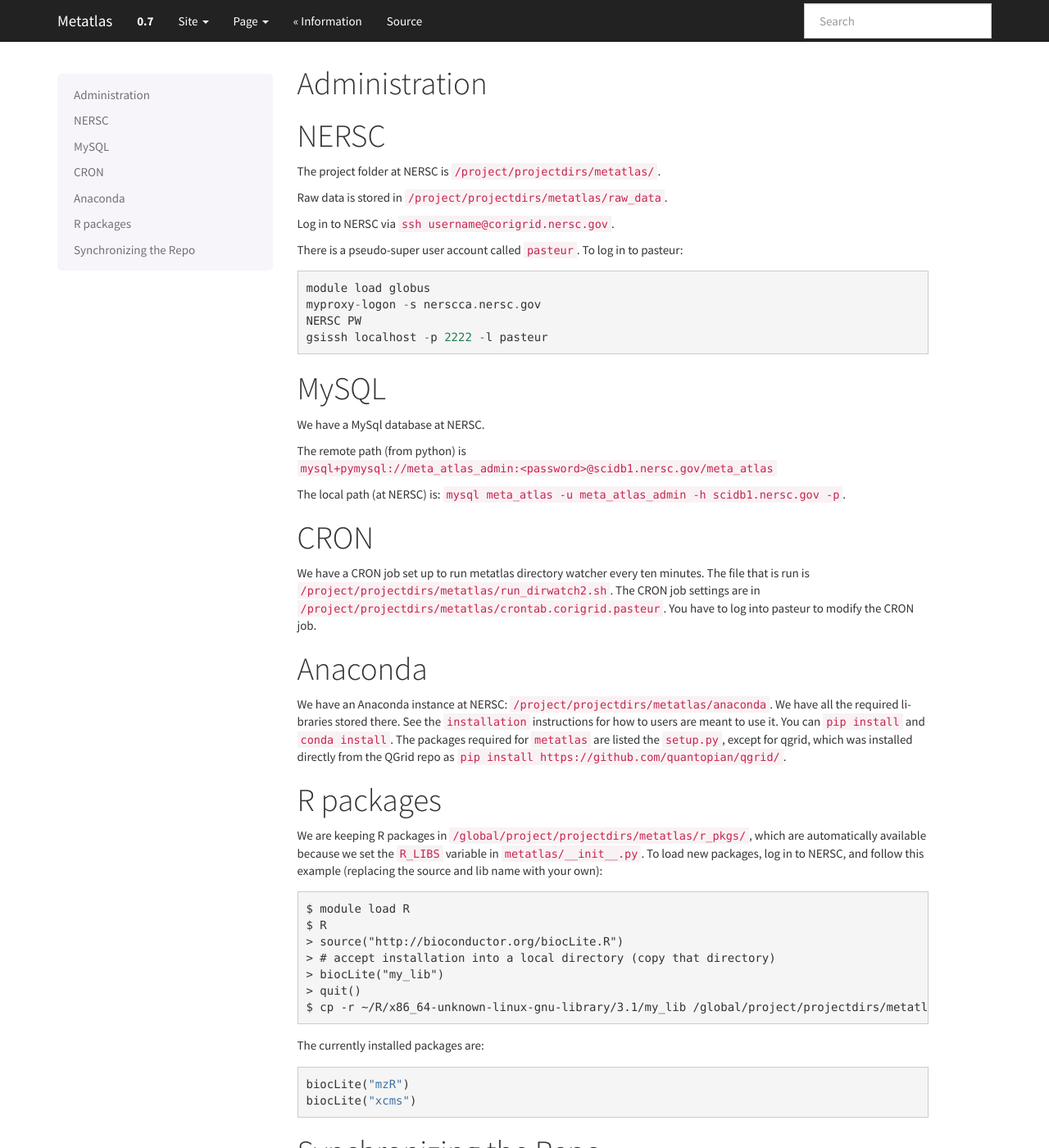
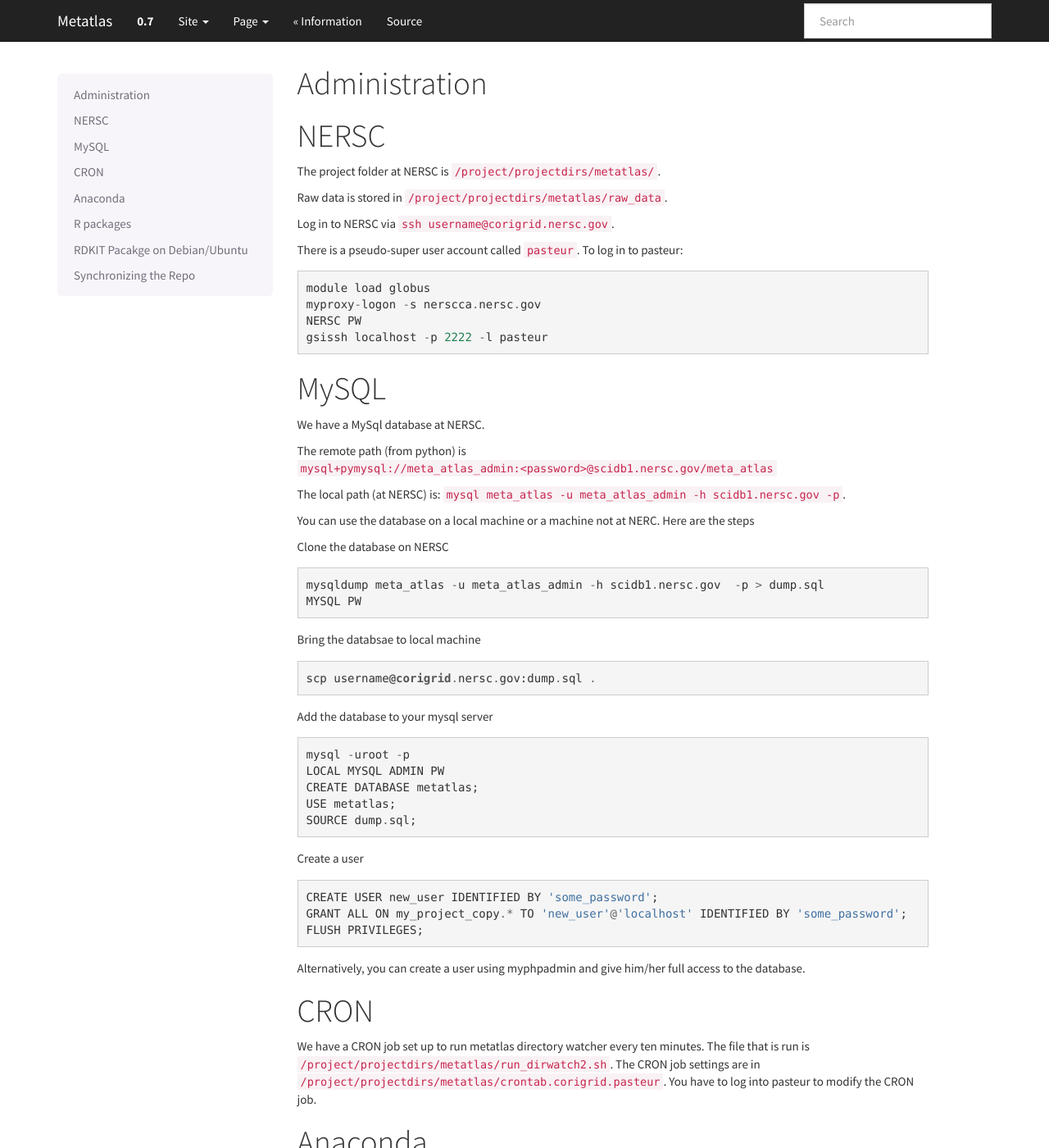
Before and after one commit to biorack/metatlas, a Sphinx documentation site: the page built from docs/source/admin.rst, in a window 1280 px wide and 1400 px high. Shown: the whole window at 82% size. Built offline with Sphinx 7.4.7, drawn with Linux system fonts in a browser that asks for light colours; formulas are drawn with MathJax 3; pages that are not in the unit, such as notebooks, are missing from menus; some of the changed text lies outside the part shown.

Commit message:
added admin docs for local mysql

```diff
--- a/docs/source/admin.rst
+++ b/docs/source/admin.rst
@@ -30,6 +30,42 @@
 
 The local path (at NERSC) is:
 ``mysql meta_atlas -u meta_atlas_admin -h scidb1.nersc.gov -p``.
+
+
+You can use the database on a local machine or a machine not at NERC. Here are the steps
+
+Clone the database on NERSC
+::
+
+    mysqldump meta_atlas -u meta_atlas_admin -h scidb1.nersc.gov  -p > dump.sql
+    MYSQL PW
+
+Bring the databsae to local machine
+
+::
+
+    scp username@corigrid.nersc.gov:dump.sql .
+
+
+Add the database to your mysql server
+::
+
+    mysql -uroot -p
+    LOCAL MYSQL ADMIN PW
+    CREATE DATABASE metatlas;
+    USE metatlas;
+    SOURCE dump.sql;
+
+
+Create a user
+::
+
+    CREATE USER new_user IDENTIFIED BY 'some_password';
+    GRANT ALL ON my_project_copy.* TO 'new_user'@'localhost' IDENTIFIED BY 'some_password';
+    FLUSH PRIVILEGES;
+
+Alternatively, you can create a user using myphpadmin and give him/her full access to the database.
+
 
 CRON
 ----
@@ -78,6 +114,15 @@
     biocLite("mzR")
     biocLite("xcms")
 
+
+
+RDKIT Pacakge on Debian/Ubuntu
+------------------------------
+::
+
+    conda install -c https://conda.anaconda.org/rdkit rdkit
+
+
 Synchronizing the Repo
 ----------------------
 
```
Also changed, not shown: docs/example_notebooks/Convert File and View Contents of Converted File.ipynb.
